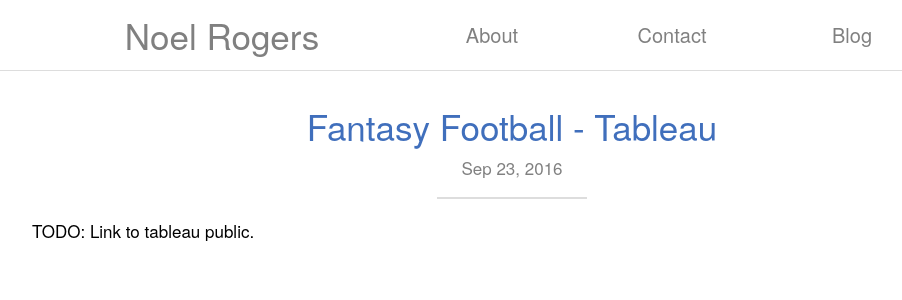
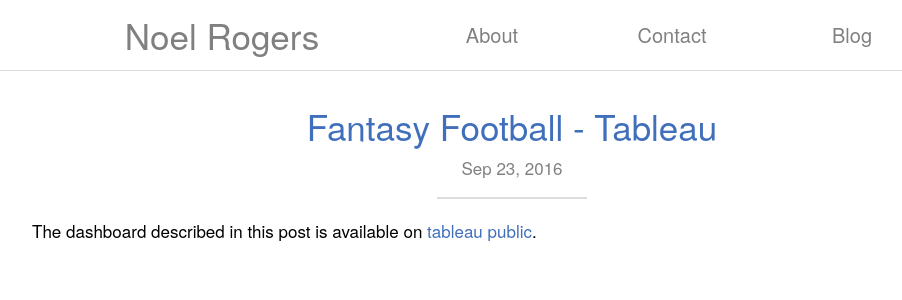
Before and after one commit to noelano/noelano.github.io, a Jekyll site: the page built from _posts/2016-09-23-fantasy-dashboard.markdown, in a window 1280 px wide. Shown: the top 300 px of the page, without its empty margins (128-1030 px from the left). Built offline with Jekyll 4.4.1, drawn with Linux system fonts in a browser that asks for light colours; nearby versions of some CDN libraries.

Commit message:
Link to tableau public dashboard

```diff
--- a/_posts/2016-09-23-fantasy-dashboard.markdown
+++ b/_posts/2016-09-23-fantasy-dashboard.markdown
@@ -5,4 +5,6 @@ date:  2016-09-23 22:00:00 +0100
 categories:  Visualisation
 ---
 
-TODO: Link to tableau public.
+The dashboard described in this post is available on [tableau public][tableau].
+
+[tableau]: //public.tableau.com/views/FantasyPremierleagueUpdated/FantasyPremierleague?:embed=y&:display_count=yes
```
